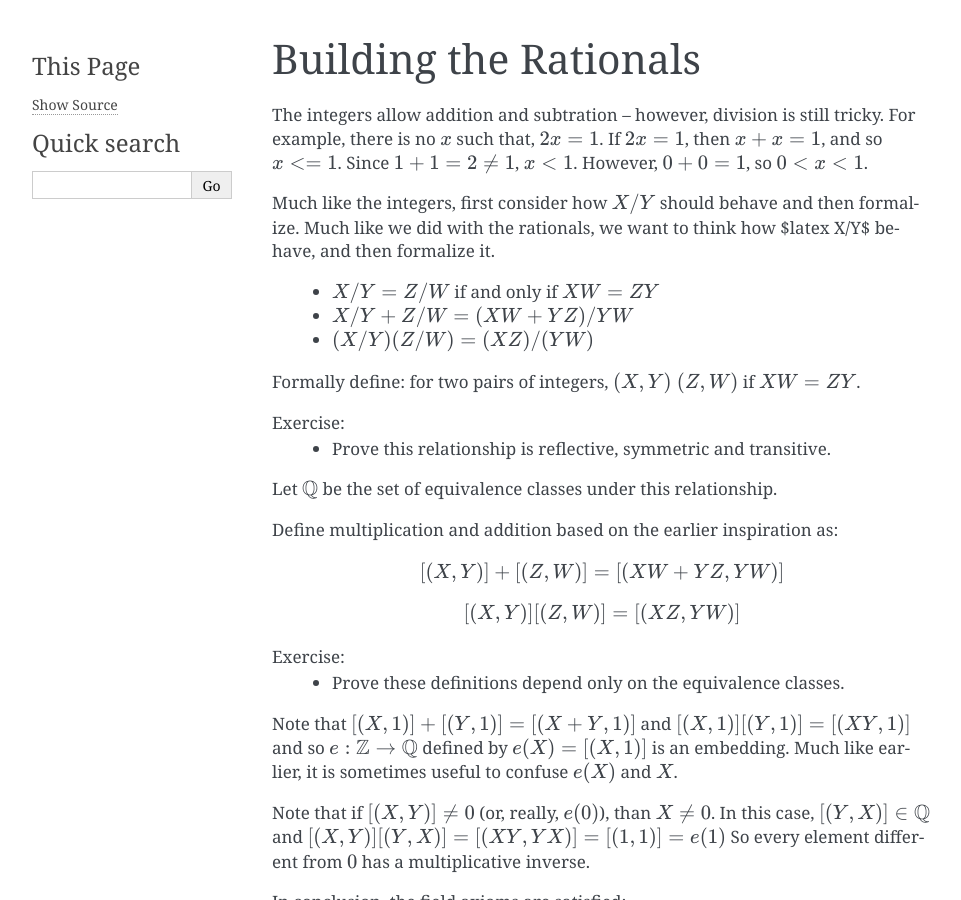
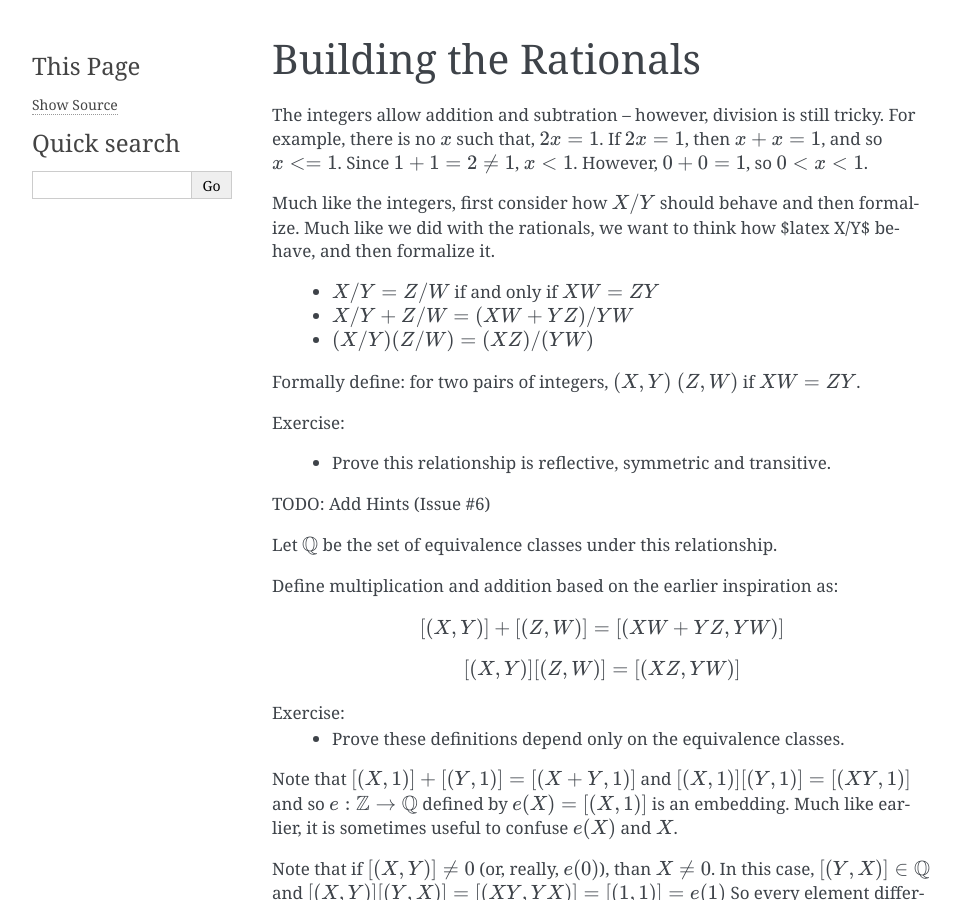
Before and after one commit to moshez/calculus101, a Sphinx documentation site: the page built from docs/rationals.rst, in a window 1280 px wide and 900 px high. Shown: the whole window, without its empty margins (148-1109 px from the left). Built offline with Sphinx 7.4.7, drawn with Linux system fonts in a browser that asks for light colours; the version number could not be read and is left out.

Commit message:
+more documentation of issues

```diff
--- a/docs/rationals.rst
+++ b/docs/rationals.rst
@@ -17,7 +17,10 @@ Much like we did with the rationals, we want to think how $latex X/Y$ behave, an
 Formally define: for two pairs of integers, :math:`(X,Y)~(Z,W)` if :math:`XW=ZY`.
 
 Exercise:
+
  * Prove this relationship is reflective, symmetric and transitive.
+
+TODO: Add Hints (Issue #6)
 
 Let :math:`\mathbb{Q}` be the set of equivalence classes under this relationship.
 
```
